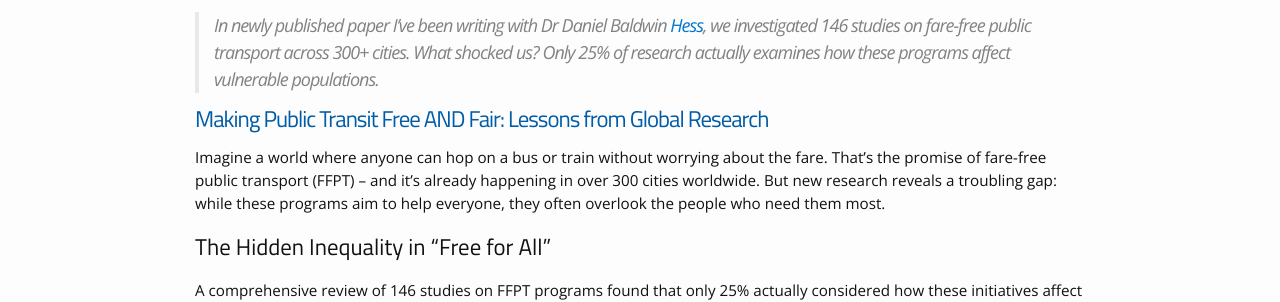
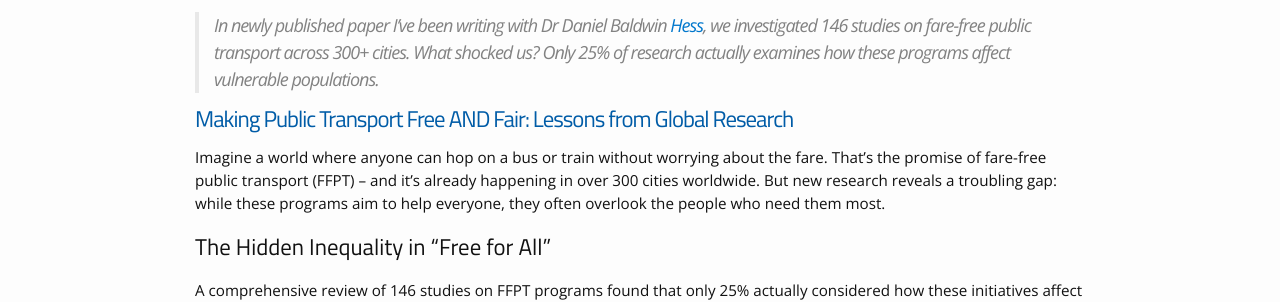
Before and after one commit to tracetheheat/tracetheheat.github.io, a Jekyll site: the page built from _posts/2025-07-23-making-public-transport-free-and-fair.md, in a window 1280 px wide. Shown: the part 176-478 px from the top of the page. Built offline with Jekyll 4.4.1, drawn with Linux system fonts in a browser that asks for light colours; comment, search, counter and statistics services are not loaded.

Commit message:
July 25 blog3

```diff
--- a/_posts/2025-07-23-making-public-transport-free-and-fair.md
+++ b/_posts/2025-07-23-making-public-transport-free-and-fair.md
@@ -6,7 +6,7 @@ categories: ['fare-free public transport']
 ---
 > In newly published paper I've been writing with Dr Daniel Baldwin [Hess](https://scholar.google.com/citations?user=1_FINjQAAAAJ&hl=cs), we investigated 146 studies on fare-free public transport across 300+ cities. What shocked us? Only 25% of research actually examines how these programs affect vulnerable populations.
 
-# Making Public Transit Free AND Fair: Lessons from Global Research
+# Making Public Transport Free AND Fair: Lessons from Global Research
 
 Imagine a world where anyone can hop on a bus or train without worrying about the fare. That's the promise of fare-free public transport (FFPT) – and it's already happening in over 300 cities worldwide. But new research reveals a troubling gap: while these programs aim to help everyone, they often overlook the people who need them most.
 
```
